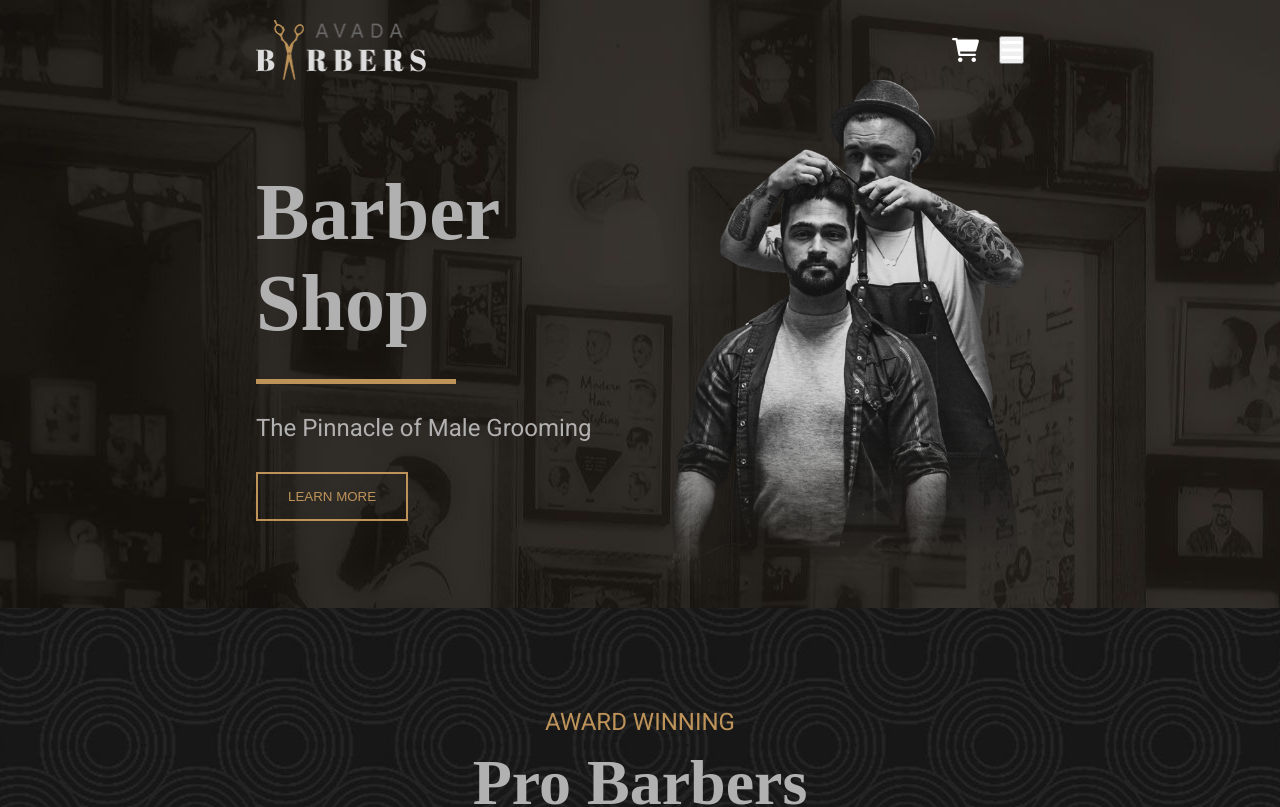
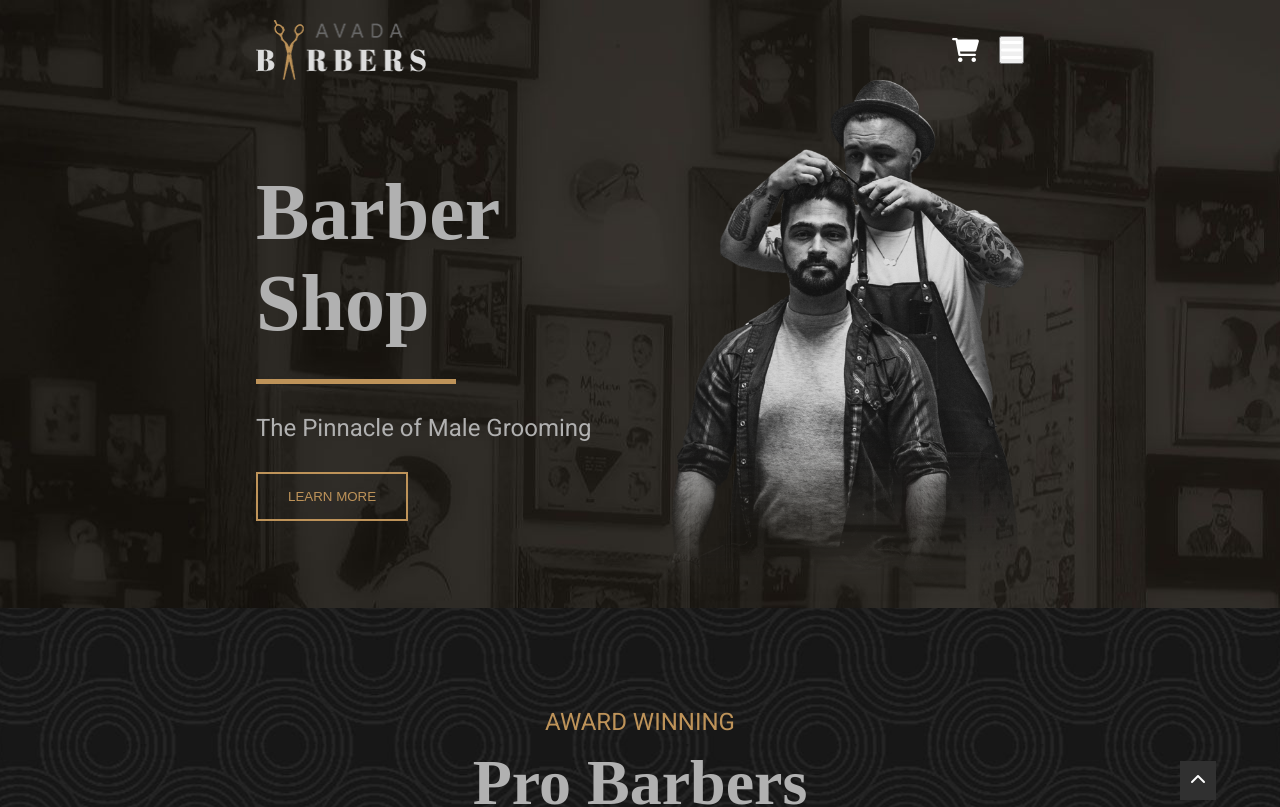
Before and after one commit to E-Lop/proj-html-vuejs, a Vue app: page / in a window 1280 px wide. Shown: the top 807 px of the page. Built offline with nearby package versions, Linux system fonts and the light colour scheme.

Commit message:
aggiunto hover sul bottone learn more

```diff
--- a/src/components/MyFooter.vue
+++ b/src/components/MyFooter.vue
@@ -135,9 +135,9 @@ export default {
     color: white;
     padding: 10px;
     background-color: #303030;
-    position: absolute;
+    position: fixed;
     bottom: 0;
-    right: 50px;
+    right: 5%;
   }
 }
 .copy_bottom {
--- a/src/components/MyHeader.vue
+++ b/src/components/MyHeader.vue
@@ -137,7 +137,11 @@ export default {
     font-size: 1.5rem;
     color: $secondary_color;
   }
+  .golden_btn:hover {
+    transform: scale(1.2);
+  }
 }
+
 .header_hero_right {
   width: 50%;
 }
```
Also changed, not shown: src/assets/img/hamburger-button.png (added).
